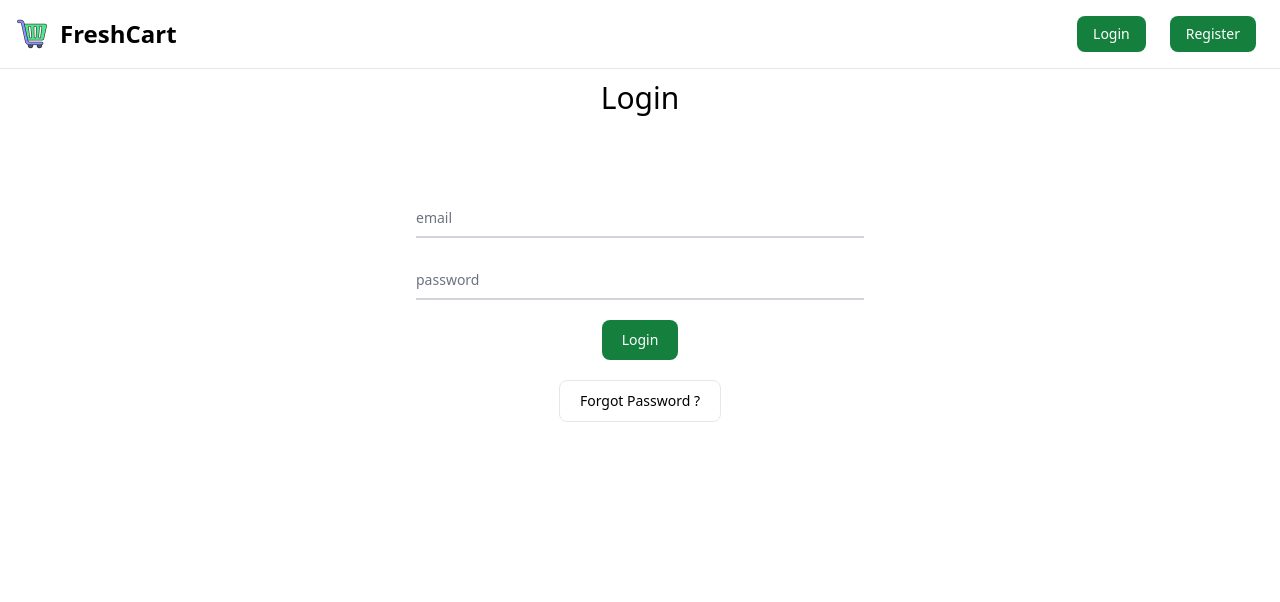
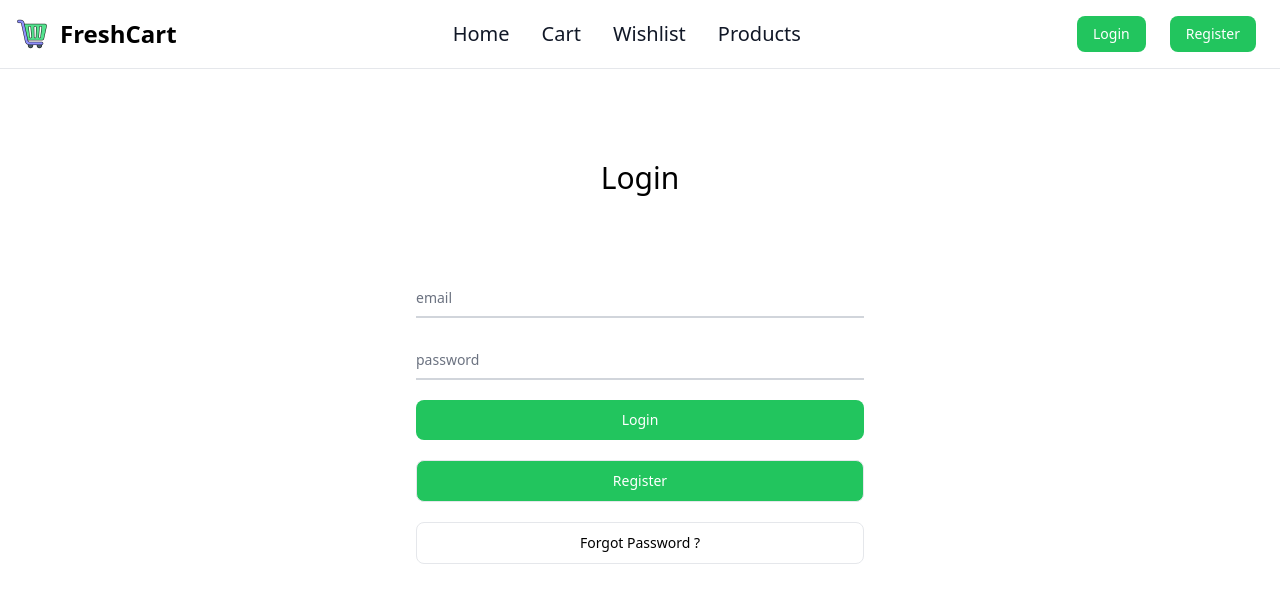
Before and after one commit to youssef-k-tawfik/ecommerce-route, a React (Vite) app: page /login in a window 1280 px wide. Shown: the top 602 px of the page. Built offline with nearby package versions, Linux system fonts and the light colour scheme.

Commit message:
removed protected route from home and products

```diff
--- a/src/components/CreateNewPW/CreateNewPW.jsx
+++ b/src/components/CreateNewPW/CreateNewPW.jsx
@@ -85,10 +85,10 @@ export default function CreateNewPw() {
 
         <button
           type="submit"
-          className="text-white mx-auto block bg-green-700 hover:bg-green-800 focus:ring-4 focus:outline-none focus:ring-green-300 font-medium rounded-lg text-sm w-full sm:w-auto px-5 py-2.5 text-center dark:bg-green-600 dark:hover:bg-green-700 dark:focus:ring-green-800"
+          className="text-white mx-auto block bg-green-500 hover:bg-green-800 focus:ring-4 focus:outline-none focus:ring-green-300 font-medium rounded-lg text-sm w-full px-5 py-2.5 text-center dark:bg-green-600 dark:hover:bg-green-700 dark:focus:ring-green-800"
         >
           {isLoading ? (
-            <FaSpinner className="text-xl animate-spin" />
+            <FaSpinner className="text-xl animate-spin mx-auto" />
           ) : (
             "Submit"
           )}
--- a/src/components/ForgotPassword/ForgotPassword.jsx
+++ b/src/components/ForgotPassword/ForgotPassword.jsx
@@ -59,12 +59,12 @@ export default function ForgotPassword() {
         )}
         <button
           type="submit"
-          className="btn mt-4 bg-green-700 text-white block disabled:cursor-not-allowed"
+          className="btn mt-4 bg-green-500 w-full text-white block disabled:cursor-not-allowed"
           disabled={
             loading || !formik.isValid || Object.keys(formik.errors).length > 0
           }
         >
-          {loading ? <FaSpinner className="animate-spin" /> : "Send code"}
+          {loading ? <FaSpinner className="animate-spin mx-auto" /> : "Send code"}
         </button>
       </form>
     </div>
--- a/src/components/Login/Login.jsx
+++ b/src/components/Login/Login.jsx
@@ -63,7 +63,7 @@ export default function Login() {
   });
 
   return (
-    <>
+    <div className="pt-20">
       <h2 className="text-center">Login</h2>
       <form className="max-w-md mx-auto pt-20" onSubmit={formik.handleSubmit}>
         {inputs.map((input) => (
@@ -90,18 +90,24 @@ export default function Login() {
 
         <button
           type="submit"
-          className="text-white mx-auto block bg-green-700 hover:bg-green-800 focus:ring-4 focus:outline-none focus:ring-green-300 font-medium rounded-lg text-sm w-full sm:w-auto px-5 py-2.5 text-center dark:bg-green-600 dark:hover:bg-green-700 dark:focus:ring-green-800"
+          className="w-full text-white bg-green-500 hover:bg-green-800 focus:ring-4 focus:outline-none focus:ring-green-300 font-medium rounded-lg text-sm  px-5 py-2.5 text-center dark:bg-green-600 dark:hover:bg-green-500 dark:focus:ring-green-800"
         >
           {isLoading ? <FaSpinner className="text-xl animate-spin" /> : "Login"}
         </button>
         <div>{loginError}</div>
+        <button
+          className=" bg-green-500 hover:bg-green-800 text-white mt-5 border block focus:ring-4 focus:outline-none focus:ring-green-300 font-medium rounded-lg text-sm w-full  px-5 py-2.5 text-center dark:bg-green-600 dark:hover:bg-green-500 dark:focus:ring-green-800"
+          onClick={() => navigate("/register")}
+        >
+          Register
+        </button>
+        <button
+          className=" hover:bg-green-200 mt-5 border block focus:ring-4 focus:outline-none focus:ring-green-300 font-medium rounded-lg text-sm w-full  px-5 py-2.5 text-center dark:bg-green-600 dark:hover:bg-green-500 dark:focus:ring-green-800"
+          onClick={() => navigate("/forgot-password")}
+        >
+          Forgot Password ?
+        </button>
       </form>
-      <button
-        className="mx-auto mt-5 border block focus:ring-4 focus:outline-none focus:ring-green-300 font-medium rounded-lg text-sm w-full sm:w-auto px-5 py-2.5 text-center dark:bg-green-600 dark:hover:bg-green-700 dark:focus:ring-green-800"
-        onClick={() => navigate("/forgot-password")}
-      >
-        Forgot Password ?
-      </button>
-    </>
+    </div>
   );
 }
--- a/src/components/Navbar/Navbar.jsx
+++ b/src/components/Navbar/Navbar.jsx
@@ -18,14 +18,14 @@ export default function Navbar() {
   return (
     <nav className="bg-white dark:bg-gray-900 fixed w-full z-20 top-0 start-0 border-b border-gray-200 dark:border-gray-600">
       <div className="max-w-screen-xl flex flex-wrap items-center justify-between mx-auto p-4">
-        <Link to="" className="flex items-center space-x-3 rtl:space-x-reverse">
+        <Link to="/" className="flex items-center md:space-x-3 rtl:space-x-reverse">
           <img src={cart} className="h-8" alt="Flowbite Logo" />
           <span className="self-center text-2xl font-semibold whitespace-nowrap dark:text-white">
             FreshCart
           </span>
         </Link>
-        <div className="flex md:order-2 space-x-3 md:space-x-0 rtl:space-x-reverse">
-          <ul className="flex gap-6 font-medium me-2 items-center">
+        <div className="flex md:order-2 spaasdce-x-3 md:space-x-0 rtl:space-x-reverse">
+          <ul className="flex gap-1 md:gap-6 font-medium me-2 items-center">
             {token ? (
               <>
                 <li
@@ -40,7 +40,7 @@ export default function Navbar() {
                 <li>
                   <button
                     type="button"
-                    className="text-white bg-green-700 hover:bg-green-800 focus:ring-4 focus:outline-none focus:ring-green-300 font-medium rounded-lg text-sm px-4 py-2 text-center dark:bg-green-600 dark:hover:bg-green-700 dark:focus:ring-green-800"
+                    className="text-white bg-green-500 hover:bg-green-800 focus:ring-4 focus:outline-none focus:ring-green-300 font-medium rounded-lg text-sm px-4 py-2 text-center dark:bg-green-600 dark:hover:bg-green-500 dark:focus:ring-green-800"
                     onClick={signOut}
                   >
                     Sign out
@@ -53,7 +53,7 @@ export default function Navbar() {
                   <Link to="login">
                     <button
                       type="button"
-                      className="text-white bg-green-700 hover:bg-green-800 focus:ring-4 focus:outline-none focus:ring-green-300 font-medium rounded-lg text-sm px-4 py-2 text-center dark:bg-green-600 dark:hover:bg-green-700 dark:focus:ring-green-800"
+                      className="text-white bg-green-500 hover:bg-green-800 focus:ring-4 focus:outline-none focus:ring-green-300 font-medium rounded-lg text-sm px-4 py-2 text-center dark:bg-green-600 dark:hover:bg-green-500 dark:focus:ring-green-800"
                     >
                       Login
                     </button>
@@ -63,7 +63,7 @@ export default function Navbar() {
                   <Link to="register">
                     <button
                       type="button"
-                      className="text-white bg-green-700 hover:bg-green-800 focus:ring-4 focus:outline-none focus:ring-green-300 font-medium rounded-lg text-sm px-4 py-2 text-center dark:bg-green-600 dark:hover:bg-green-700 dark:focus:ring-green-800"
+                      className="text-white bg-green-500 hover:bg-green-800 focus:ring-4 focus:outline-none focus:ring-green-300 font-medium rounded-lg text-sm px-4 py-2 text-center dark:bg-green-600 dark:hover:bg-green-500 dark:focus:ring-green-800"
                     >
                       Register
                     </button>
@@ -76,7 +76,7 @@ export default function Navbar() {
           <button
             data-collapse-toggle="navbar-sticky"
             type="button"
-            className="inline-flex items-center p-2 w-10 h-10 justify-center text-sm text-gray-500 rounded-lg lg:hidden hover:bg-gray-100 focus:outline-none focus:ring-2  dark:text-gray-400 dark:hover:bg-gray-700 "
+            className="inline-flex items-center p-2 w-10 h-10 justify-center text-sm text-gray-500 rounded-lg lg:hidden hover:bg-gray-100 focus:outline-none focus:ring-2  dark:text-gray-400 dark:hover:bg-gray-500 "
             aria-controls="navbar-sticky"
             aria-expanded="false"
           >
@@ -99,15 +99,15 @@ export default function Navbar() {
           </button>
         </div>
         <div className="items-center justify-between  w-full flex lg:w-auto order-2 lg:order-1">
-          {token && (
+          {token || true && (
             <ul
-              className="flex flex-col w-full p-4 lg:p-0 mt-4 font-medium text-xl border border-gray-100 rounded-lg bg-gray-50 lg:space-x-8 rtl:space-x-reverse lg:flex-row lg:mt-0 lg:border-0 lg:bg-white dark:bg-gray-800 lg:dark:bg-gray-900 dark:border-gray-700"
+              className="flex flex-col w-full p-4 lg:p-0 mt-4 font-medium text-xl border border-gray-100 rounded-lg bg-gray-50 lg:space-x-8 rtl:space-x-reverse lg:flex-row lg:mt-0 lg:border-0 lg:bg-white dark:bg-gray-800 lg:dark:bg-gray-900 dark:border-gray-500"
               id="navbar-sticky"
             >
               <li>
                 <NavLink
                   to=""
-                  className="block py-2 px-3 text-gray-900 rounded lg:bg-transparent lg:hover:text-green-700 lg:p-0 lg:dark:text-white lg:dark:hover:text-green-500"
+                  className="block py-2 px-3 text-gray-900 rounded lg:bg-transparent   lg:p-0 lg:dark:text-white lg:dark:hover:text-green-500"
                   aria-current="page"
                 >
                   Home
@@ -116,7 +116,7 @@ export default function Navbar() {
               <li>
                 <NavLink
                   to="cart"
-                  className="block py-2 px-3 text-gray-900 rounded hover:bg-gray-100 lg:hover:bg-transparent lg:hover:text-green-700 lg:p-0 lg:dark:hover:text-green-500 dark:text-white dark:hover:bg-gray-700 dark:hover:text-white lg:dark:hover:bg-transparent dark:border-gray-700"
+                  className="block py-2 px-3 text-gray-900 rounded hover:bg-gray-100 lg:hover:bg-transparent   lg:p-0 lg:dark:hover:text-green-500 dark:text-white dark:hover:bg-gray-500 dark:hover:text-white lg:dark:hover:bg-transparent dark:border-gray-500"
                 >
                   Cart
                 </NavLink>
@@ -124,7 +124,7 @@ export default function Navbar() {
               <li>
                 <NavLink
                   to="wishlist"
-                  className="block py-2 px-3 text-gray-900 rounded hover:bg-gray-100 lg:hover:bg-transparent lg:hover:text-green-700 lg:p-0 lg:dark:hover:text-green-500 dark:text-white dark:hover:bg-gray-700 dark:hover:text-white lg:dark:hover:bg-transparent dark:border-gray-700"
+                  className="block py-2 px-3 text-gray-900 rounded hover:bg-gray-100 lg:hover:bg-transparent   lg:p-0 lg:dark:hover:text-green-500 dark:text-white dark:hover:bg-gray-500 dark:hover:text-white lg:dark:hover:bg-transparent dark:border-gray-500"
                 >
                   Wishlist
                 </NavLink>
@@ -132,7 +132,7 @@ export default function Navbar() {
               <li>
                 <NavLink
                   to="products"
-                  className="block py-2 px-3 text-gray-900 rounded hover:bg-gray-100 lg:hover:bg-transparent lg:hover:text-green-700 lg:p-0 lg:dark:hover:text-green-500 dark:text-white dark:hover:bg-gray-700 dark:hover:text-white lg:dark:hover:bg-transparent dark:border-gray-700"
+                  className="block py-2 px-3 text-gray-900 rounded hover:bg-gray-100 lg:hover:bg-transparent   lg:p-0 lg:dark:hover:text-green-500 dark:text-white dark:hover:bg-gray-500 dark:hover:text-white lg:dark:hover:bg-transparent dark:border-gray-500"
                 >
                   Products
                 </NavLink>
@@ -140,7 +140,7 @@ export default function Navbar() {
               {/* <li>
                 <NavLink
                   to="categories"
-                  className="block py-2 px-3 text-gray-900 rounded hover:bg-gray-100 lg:hover:bg-transparent lg:hover:text-green-700 lg:p-0 lg:dark:hover:text-green-500 dark:text-white dark:hover:bg-gray-700 dark:hover:text-white lg:dark:hover:bg-transparent dark:border-gray-700"
+                  className="block py-2 px-3 text-gray-900 rounded hover:bg-gray-100 lg:hover:bg-transparent   lg:p-0 lg:dark:hover:text-green-500 dark:text-white dark:hover:bg-gray-500 dark:hover:text-white lg:dark:hover:bg-transparent dark:border-gray-500"
                 >
                   Categories
                 </NavLink>
@@ -148,7 +148,7 @@ export default function Navbar() {
               <li>
                 <NavLink
                   to="brands"
-                  className="block py-2 px-3 text-gray-900 rounded hover:bg-gray-100 lg:hover:bg-transparent lg:hover:text-green-700 lg:p-0 lg:dark:hover:text-green-500 dark:text-white dark:hover:bg-gray-700 dark:hover:text-white lg:dark:hover:bg-transparent dark:border-gray-700"
+                  className="block py-2 px-3 text-gray-900 rounded hover:bg-gray-100 lg:hover:bg-transparent   lg:p-0 lg:dark:hover:text-green-500 dark:text-white dark:hover:bg-gray-500 dark:hover:text-white lg:dark:hover:bg-transparent dark:border-gray-500"
                 >
                   Brands
                 </NavLink>
--- a/src/components/Register/Register.jsx
+++ b/src/components/Register/Register.jsx
@@ -114,7 +114,7 @@ export default function Register() {
 
         <button
           type="submit"
-          className="text-white bg-green-700 hover:bg-green-800 focus:ring-4 focus:outline-none focus:ring-green-300 font-medium rounded-lg text-sm w-full sm:w-auto px-5 py-2.5 text-center dark:bg-green-600 dark:hover:bg-green-700 dark:focus:ring-green-800"
+          className="bg-green-500 hover:bg-green-800 text-white mt-5 border block focus:ring-4 focus:outline-none focus:ring-green-300 font-medium rounded-lg text-sm w-full  px-5 py-2.5 text-center dark:bg-green-600 dark:hover:bg-green-500 dark:focus:ring-green-800"
         >
           {isLoading ? (
             <FaSpinner className="text-xl animate-spin" />
--- a/src/components/VefiryResetPWCode/VefiryResetPWCode.module.css
+++ /dev/null
@@ -1 +0,0 @@
-.VefiryResetPWCode {}
--- a/src/components/VefiryResetPWCode/VefiryResetPWCode.jsx
+++ b/src/components/VerifyResetPWCode/VerifyResetPWCode.jsx
@@ -6,7 +6,7 @@ import { FaSpinner } from "react-icons/fa";
 import { useNavigate } from "react-router-dom";
 import * as Yup from "yup";
 
-export default function VefiryResetPwCode() {
+export default function VerifyResetPwCode() {
   const [loading, setLoading] = useState(false);
 
   const validationSchema = Yup.object().shape({
@@ -58,12 +58,12 @@ export default function VefiryResetPwCode() {
         )}
         <button
           type="submit"
-          className="btn mt-4 bg-green-700 text-white block disabled:cursor-not-allowed"
+          className="btn mt-4 bg-green-500 text-white w-full disabled:cursor-not-allowed"
           disabled={
             loading || !formik.isValid || Object.keys(formik.errors).length > 0
           }
         >
-          {loading ? <FaSpinner className="animate-spin" /> : "Confirm code"}
+          {loading ? <FaSpinner className="animate-spin mx-auto" /> : "Confirm code"}
         </button>
       </form>
     </div>
```
Also changed, not shown: src/App.jsx (+6 -18 lines), src/components/ButtonAddToCart/ButtonAddToCart.jsx (+10 -2 lines), src/components/ButtonAddToWishList/ButtonAddToWishList.jsx (+10 -2 lines), src/components/Products/Products.jsx (+1 -11 lines).
